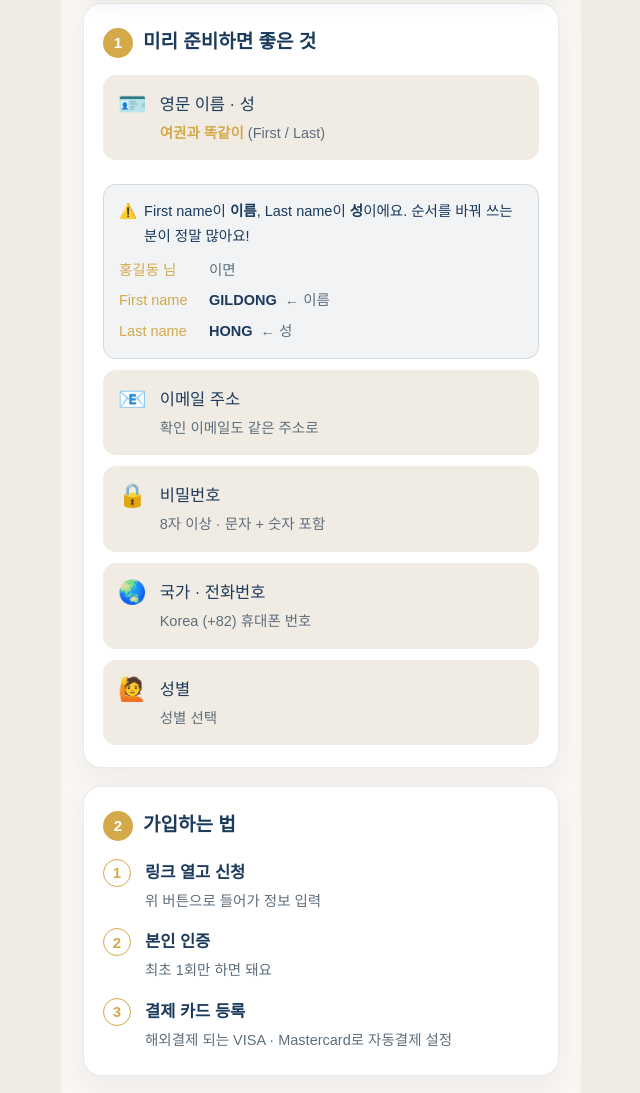
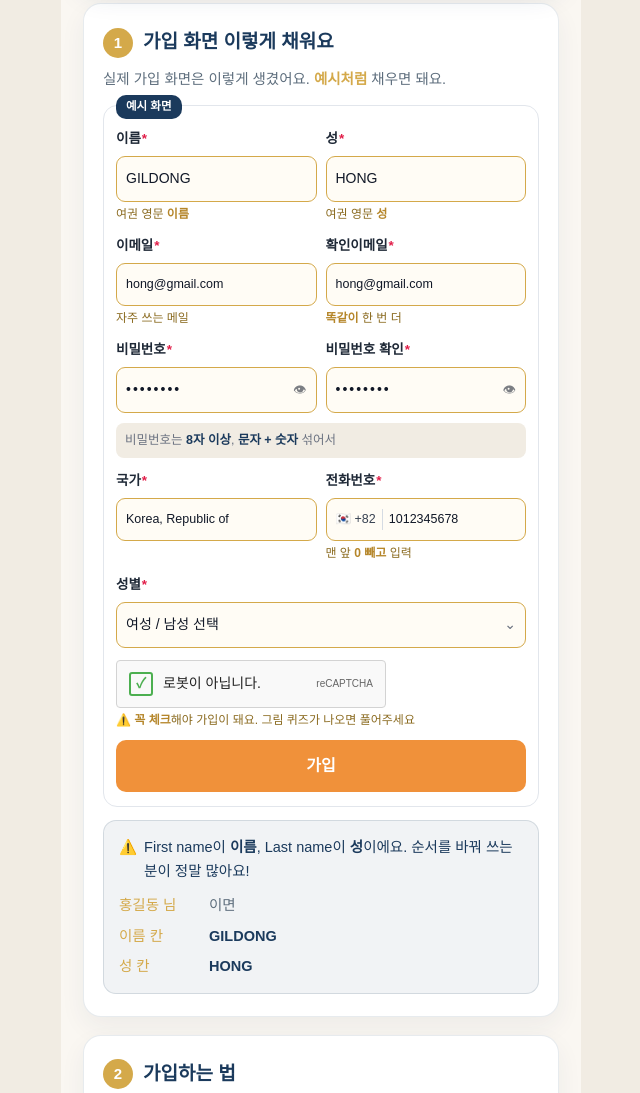
Before and after one commit to kbellalee4808-star/Join, a plain HTML site: page index.html in a window 1280 px wide. Shown: the part 800-1893 px from the top of the page, without its empty margins (319-959 px from the left). Drawn offline with Linux system fonts and the light colour scheme; a web font is replaced by a local one.

Commit message:
Add files via upload

```diff
--- a/index.html
+++ b/index.html
@@ -101,6 +101,32 @@ body{font-family:'Noto Sans KR',sans-serif;background:var(--ash);color:var(--ink
 .copymsg b{color:var(--gold);font-weight:700;}
 .savehint{margin-top:11px;font-size:14px;color:#5e6e7d;line-height:1.65;}
 .savehint b{color:var(--navy);font-weight:700;}
+/* signup form mockup */
+.fsub{margin-top:8px;font-size:14.5px;color:#5e6e7d;}
+.fsub b{color:var(--gold);}
+.fm{position:relative;margin-top:14px;background:#fff;border:1.5px solid #E2E6EC;border-radius:14px;padding:22px 12px 14px;}
+.fm-tag{position:absolute;top:-11px;left:12px;background:var(--navy);color:#fff;font-size:11.5px;font-weight:700;padding:2px 10px;border-radius:10px;}
+.fg{display:grid;grid-template-columns:1fr 1fr;gap:12px 9px;}
+.ff,.fn,.fbtn{min-width:0;}
+.full{grid-column:1/-1;}
+.fl{font-size:13.5px;font-weight:700;color:#1f2937;margin-bottom:5px;}
+.fl i{color:#e11d48;font-style:normal;margin-left:1px;}
+.fi{border:1.5px solid #D5DBE3;border-radius:9px;padding:10px 9px;font-size:14px;color:#9AA4B2;white-space:nowrap;overflow:hidden;text-overflow:ellipsis;display:flex;align-items:center;gap:6px;}
+.fi.v{color:#111827;border-color:var(--gold);background:#FFFCF5;}
+.fi.sm{font-size:12.5px;}
+.fi.pw{justify-content:space-between;letter-spacing:2px;}
+.fi .eye{font-size:13px;opacity:.55;letter-spacing:0;}
+.fi .cc{color:#374151;border-right:1px solid #D5DBE3;padding-right:6px;flex-shrink:0;}
+.fi.sel{justify-content:space-between;}
+.fi.sel span{color:#6b7280;}
+.fh{margin-top:4px;font-size:12px;color:#8a6a1f;line-height:1.4;}
+.fh b{color:#b5862a;}
+.fn{font-size:12.5px;color:#6b7280;background:var(--ash);border-radius:8px;padding:7px 9px;margin-top:-2px;}
+.fn b{color:var(--navy);}
+.cap{display:flex;align-items:center;gap:10px;background:#F9F9F9;border:1px solid #D3D3D3;border-radius:4px;padding:11px 12px;font-size:14px;color:#222;max-width:270px;}
+.cap .box{width:24px;height:24px;border:2px solid #4CAF50;border-radius:3px;color:#4CAF50;font-weight:700;display:flex;align-items:center;justify-content:center;font-size:14px;flex-shrink:0;}
+.cap .rc{margin-left:auto;font-size:10px;color:#666;}
+.fbtn{background:#F0913A;color:#fff;text-align:center;font-weight:700;font-size:16px;border-radius:10px;padding:12px;}
 /* tip */
 .tip{display:flex;gap:11px;align-items:flex-start;background:rgba(212,169,74,.12);
   border:1px solid rgba(212,169,74,.3);border-radius:14px;padding:16px 16px;margin-top:4px;}
@@ -151,26 +177,32 @@ body{font-family:'Noto Sans KR',sans-serif;background:var(--ash);color:var(--ink
     </div>
     <!-- 1. 미리 준비할 정보 -->
     <div class="card">
-      <div class="ctitle"><span class="n">1</span>미리 준비하면 좋은 것</div>
-      <div class="rows">
-        <div class="row"><span class="e">🪪</span><div class="tx">
-          <div class="l">영문 이름 · 성</div><div class="d"><b>여권과 똑같이</b> (First / Last)</div></div></div>
-        <div class="namenote">
-          <div class="nl"><span>⚠️</span><span>First name이 <b>이름</b>, Last name이 <b>성</b>이에요. 순서를 바꿔 쓰는 분이 정말 많아요!</span></div>
-          <div class="ex">
-            <div class="exr"><span class="k">홍길동 님</span><span>이면</span></div>
-            <div class="exr"><span class="k">First name</span><span class="v">GILDONG</span><span>← 이름</span></div>
-            <div class="exr"><span class="k">Last name</span><span class="v">HONG</span><span>← 성</span></div>
-          </div>
+      <div class="ctitle"><span class="n">1</span>가입 화면 이렇게 채워요</div>
+      <p class="fsub">실제 가입 화면은 이렇게 생겼어요. <b>예시처럼</b> 채우면 돼요.</p>
+      <div class="fm" aria-label="가입 화면 예시">
+        <span class="fm-tag">예시 화면</span>
+        <div class="fg">
+          <div class="ff"><div class="fl">이름<i>*</i></div><div class="fi v">GILDONG</div><div class="fh">여권 영문 <b>이름</b></div></div>
+          <div class="ff"><div class="fl">성<i>*</i></div><div class="fi v">HONG</div><div class="fh">여권 영문 <b>성</b></div></div>
+          <div class="ff"><div class="fl">이메일<i>*</i></div><div class="fi v sm">hong@gmail.com</div><div class="fh">자주 쓰는 메일</div></div>
+          <div class="ff"><div class="fl">확인이메일<i>*</i></div><div class="fi v sm">hong@gmail.com</div><div class="fh"><b>똑같이</b> 한 번 더</div></div>
+          <div class="ff"><div class="fl">비밀번호<i>*</i></div><div class="fi v pw">••••••••<span class="eye">👁</span></div></div>
+          <div class="ff"><div class="fl">비밀번호 확인<i>*</i></div><div class="fi v pw">••••••••<span class="eye">👁</span></div></div>
+          <div class="fn full">비밀번호는 <b>8자 이상</b>, <b>문자 + 숫자</b> 섞어서</div>
+          <div class="ff"><div class="fl">국가<i>*</i></div><div class="fi v sm">Korea, Republic of</div></div>
+          <div class="ff"><div class="fl">전화번호<i>*</i></div><div class="fi v sm"><span class="cc">🇰🇷 +82</span>1012345678</div><div class="fh">맨 앞 <b>0 빼고</b> 입력</div></div>
+          <div class="ff full"><div class="fl">성별<i>*</i></div><div class="fi v sel">여성 / 남성 선택<span>⌄</span></div></div>
+          <div class="ff full"><div class="cap"><span class="box">✓</span>로봇이 아닙니다.<span class="rc">reCAPTCHA</span></div><div class="fh">⚠️ <b>꼭 체크</b>해야 가입이 돼요. 그림 퀴즈가 나오면 풀어주세요</div></div>
+          <div class="fbtn full">가입</div>
         </div>
-        <div class="row"><span class="e">📧</span><div class="tx">
-          <div class="l">이메일 주소</div><div class="d">확인 이메일도 같은 주소로</div></div></div>
-        <div class="row"><span class="e">🔒</span><div class="tx">
-          <div class="l">비밀번호</div><div class="d">8자 이상 · 문자 + 숫자 포함</div></div></div>
-        <div class="row"><span class="e">🌏</span><div class="tx">
-          <div class="l">국가 · 전화번호</div><div class="d">Korea (+82) 휴대폰 번호</div></div></div>
-        <div class="row"><span class="e">🙋</span><div class="tx">
-          <div class="l">성별</div><div class="d">성별 선택</div></div></div>
+      </div>
+      <div class="namenote">
+        <div class="nl"><span>⚠️</span><span>First name이 <b>이름</b>, Last name이 <b>성</b>이에요. 순서를 바꿔 쓰는 분이 정말 많아요!</span></div>
+        <div class="ex">
+          <div class="exr"><span class="k">홍길동 님</span><span>이면</span></div>
+          <div class="exr"><span class="k">이름 칸</span><span class="v">GILDONG</span></div>
+          <div class="exr"><span class="k">성 칸</span><span class="v">HONG</span></div>
+        </div>
       </div>
     </div>
     <!-- 2. 가입하는 법 -->
@@ -203,7 +235,7 @@ body{font-family:'Noto Sans KR',sans-serif;background:var(--ash);color:var(--ink
       <div class="ctitle"><span class="n">4</span>바탕화면에 깔기 (앱처럼)</div>
       <div class="dev">
         <div class="drow"><span class="e">📱</span><div class="dt"><b>아이폰</b> — 공유 버튼(⬆️) → '홈 화면에 추가'</div></div>
-        <div class="drow"><span class="e">🤖</span><div class="dt"><b>안드로이드</b> — 메뉴(⋮) → '홈 화면에 추가'</div></div>
+        <div class="drow"><span class="e">🤖</span><div class="dt"><b>안드로이드</b> — 카톡 화면에서 점 3개(⋮) → '다른 브라우저로 열기' → <b>크롬</b> 선택 → 크롬 위쪽 점 3개(⋮) → '바탕화면에 설치'</div></div>
       </div>
     </div>
     <div class="tip"><span class="e">💡</span>
```
